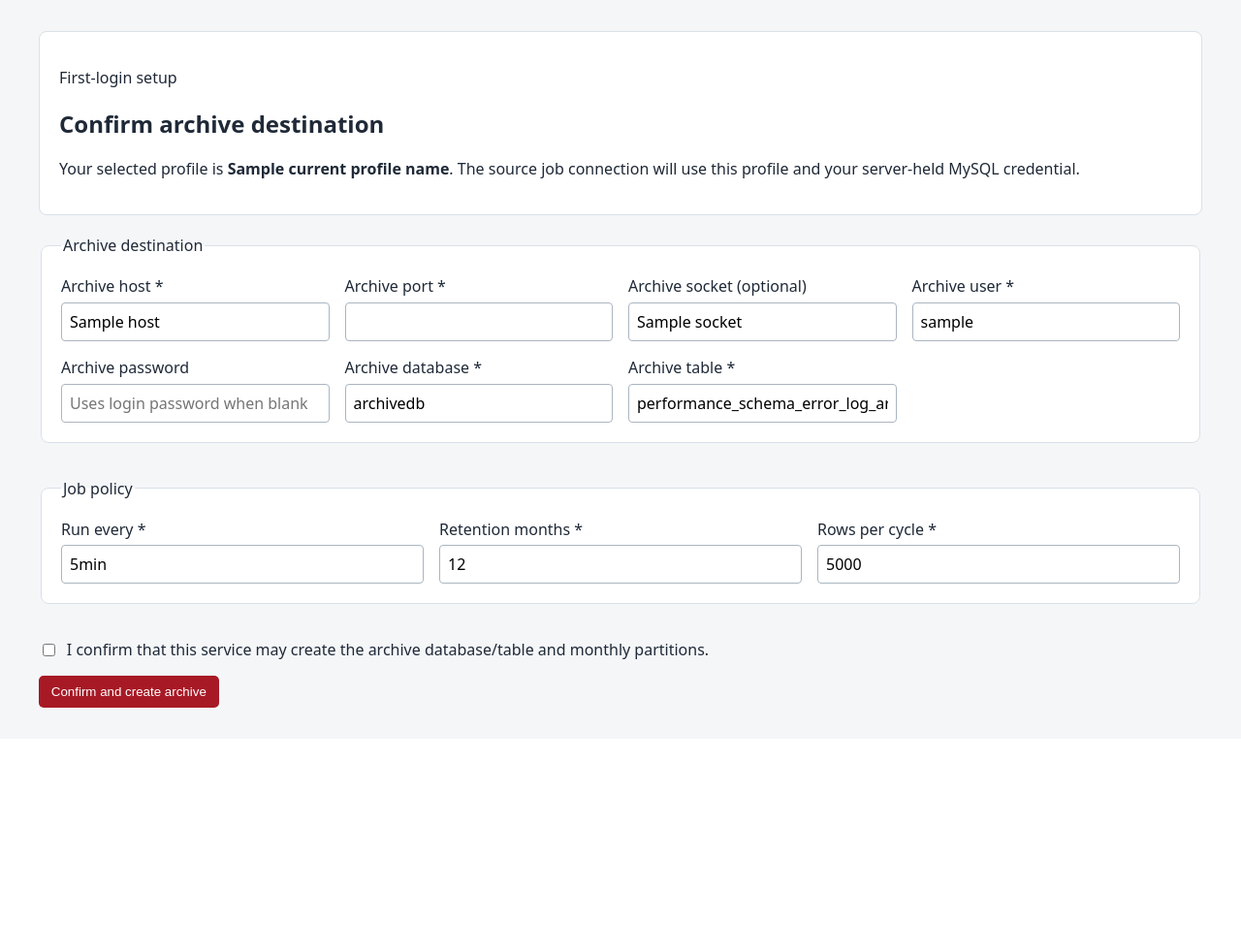
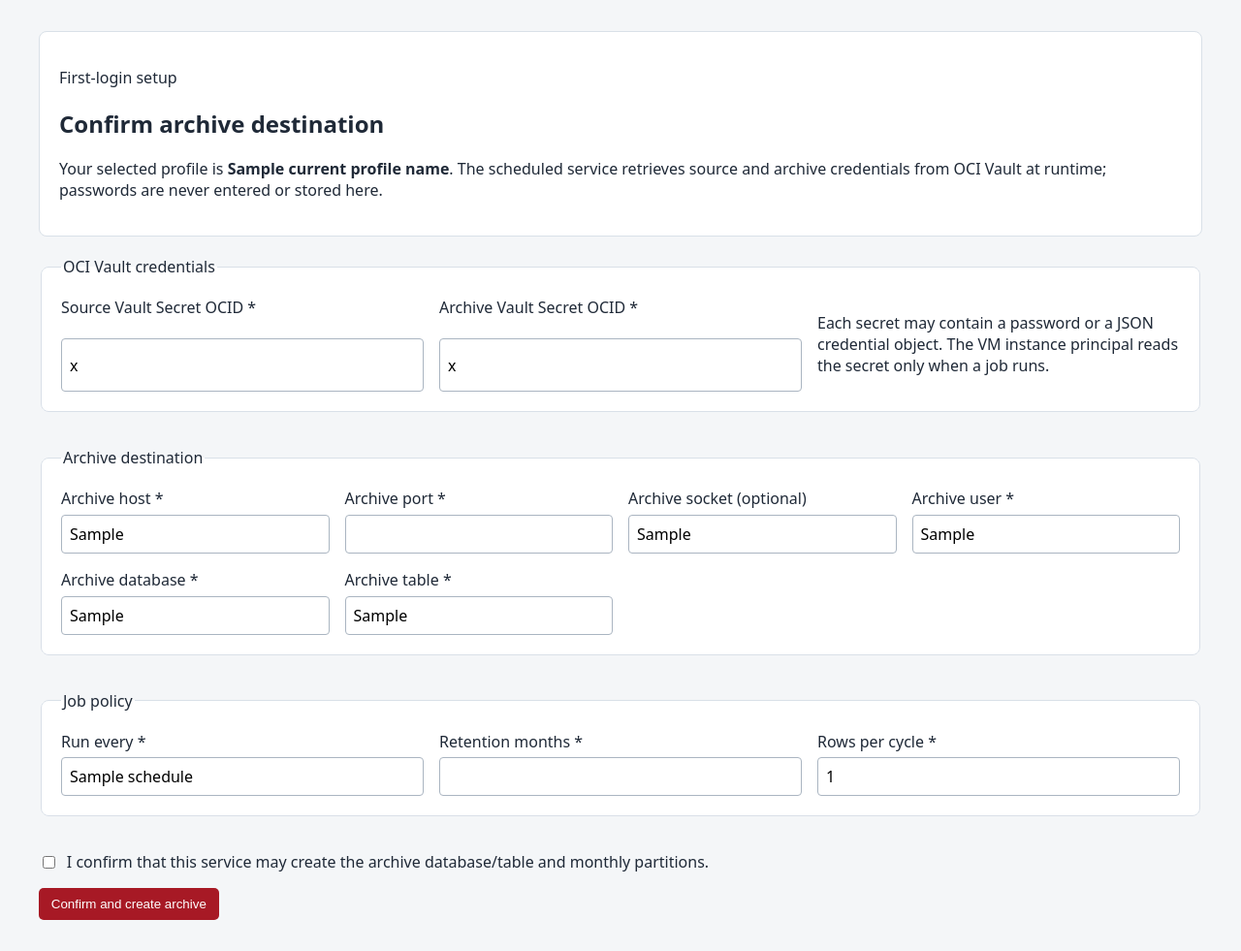
Before and after one commit to ivanxma/heatwave_log_archiver, a Flask app: template templates/initial_setup.html in a window 1280 px wide. Shown: the part 74-1055 px from the top of the page at 97% size. Before the commit the page ends 804 px from the top, so only its background shows below. Run offline with Flask 3, Linux system fonts and the light colour scheme; the template is opened without the code that fills it: most values are stand-ins (such as "Sample title", 1, 10 or a date in 2020).

Commit message:
Use Vault references in first-login setup

```diff
--- a/app.py
+++ b/app.py
@@ -93,12 +93,14 @@ def profile_manager_required(view):
 @app.route("/initial-setup", methods=["GET", "POST"])
 @profile_manager_required
 def initial_setup():
-    """First-login confirmation before service credentials and archive destination are saved."""
+    """First-login confirmation before non-secret settings and Vault references are saved."""
     record = SERVER_SESSIONS.get(session.get("connection_id"))
     profile = record["profile"]
     if request.method == "POST":
         if request.form.get("confirm_setup") != "yes":
             flash("Confirm archive setup before continuing.", "error")
+        elif not request.form.get("source_secret_ocid", "").strip() or not request.form.get("archive_secret_ocid", "").strip():
+            flash("Enter both OCI Vault Secret OCIDs. Passwords are retrieved by the VM at runtime and are not stored by this application.", "error")
         else:
             settings = _settings()
             archive_db = request.form.get("archive_db", "").strip()
@@ -130,7 +132,7 @@ def initial_setup():
             except Exception as exc:
                 save_settings(previous)
                 flash(f"Setup did not complete: {exc}", "error")
-    return render_dashboard("initial_setup.html", profile=profile, record=record, active_menu="setup")
+    return render_dashboard("initial_setup.html", profile=profile, record=record, settings=_settings(), active_menu="setup")
 
 
 @app.route("/logout")
--- a/templates/initial_setup.html
+++ b/templates/initial_setup.html
@@ -1,19 +1,23 @@
 {% extends 'base.html' %}{% block content %}
-<section class="page-heading"><div><p class="eyebrow">First-login setup</p><h1>Confirm archive destination</h1><p>Your selected profile is <strong>{{ current_profile_name }}</strong>. The source job connection will use this profile and your server-held MySQL credential.</p></div></section>
+<section class="page-heading"><div><p class="eyebrow">First-login setup</p><h1>Confirm archive destination</h1><p>Your selected profile is <strong>{{ current_profile_name }}</strong>. The scheduled service retrieves source and archive credentials from OCI Vault at runtime; passwords are never entered or stored here.</p></div></section>
 <form method="post" class="config setup-form" autocomplete="off">
+  <fieldset><legend>OCI Vault credentials</legend>
+    <label>Source Vault Secret OCID *<input name="source_secret_ocid" value="{{ settings.get('source_secret_ocid', '') }}" placeholder="ocid1.vaultsecret..." required></label>
+    <label>Archive Vault Secret OCID *<input name="archive_secret_ocid" value="{{ settings.get('archive_secret_ocid', '') }}" placeholder="ocid1.vaultsecret..." required></label>
+    <p class="field-help">Each secret may contain a password or a JSON credential object. The VM instance principal reads the secret only when a job runs.</p>
+  </fieldset>
   <fieldset><legend>Archive destination</legend>
-    <label>Archive host *<input name="archive_host" value="{{ profile.host or '127.0.0.1' }}" required></label>
-    <label>Archive port *<input name="archive_port" type="number" min="1" max="65535" value="{{ profile.port or 3306 }}" required></label>
-    <label>Archive socket (optional)<input name="archive_socket" value="{{ profile.socket or '' }}"></label>
-    <label>Archive user *<input name="archive_user" value="{{ current_username }}" required></label>
-    <label>Archive password <input name="archive_password" type="password" placeholder="Uses login password when blank" autocomplete="new-password"></label>
-    <label>Archive database *<input name="archive_db" value="archivedb" required></label>
-    <label>Archive table *<input name="archive_table" value="performance_schema_error_log_archive" required></label>
+    <label>Archive host *<input name="archive_host" value="{{ settings.get('archive_host', profile.host or '127.0.0.1') }}" required></label>
+    <label>Archive port *<input name="archive_port" type="number" min="1" max="65535" value="{{ settings.get('archive_port', profile.port or 3306) }}" required></label>
+    <label>Archive socket (optional)<input name="archive_socket" value="{{ settings.get('archive_socket', profile.socket or '') }}"></label>
+    <label>Archive user *<input name="archive_user" value="{{ settings.get('archive_user', current_username) }}" required></label>
+    <label>Archive database *<input name="archive_db" value="{{ settings.get('archive_db', 'archivedb') }}" required></label>
+    <label>Archive table *<input name="archive_table" value="{{ settings.get('archive_table', 'performance_schema_error_log_archive') }}" required></label>
   </fieldset>
   <fieldset><legend>Job policy</legend>
-    <label>Run every *<input name="schedule" value="5min" required></label>
-    <label>Retention months *<input name="retention_months" type="number" min="1" value="12" required></label>
-    <label>Rows per cycle *<input name="batch_size" type="number" min="1" value="5000" required></label>
+    <label>Run every *<input name="schedule" value="{{ settings.get('schedule', '5min') }}" required></label>
+    <label>Retention months *<input name="retention_months" type="number" min="1" value="{{ settings.get('retention_months', 12) }}" required></label>
+    <label>Rows per cycle *<input name="batch_size" type="number" min="1" value="{{ settings.get('batch_size', 5000) }}" required></label>
   </fieldset>
   <label class="checkbox-field"><input type="checkbox" name="confirm_setup" value="yes" required> I confirm that this service may create the archive database/table and monthly partitions.</label>
   <div class="form-actions"><button>Confirm and create archive</button></div>
```
